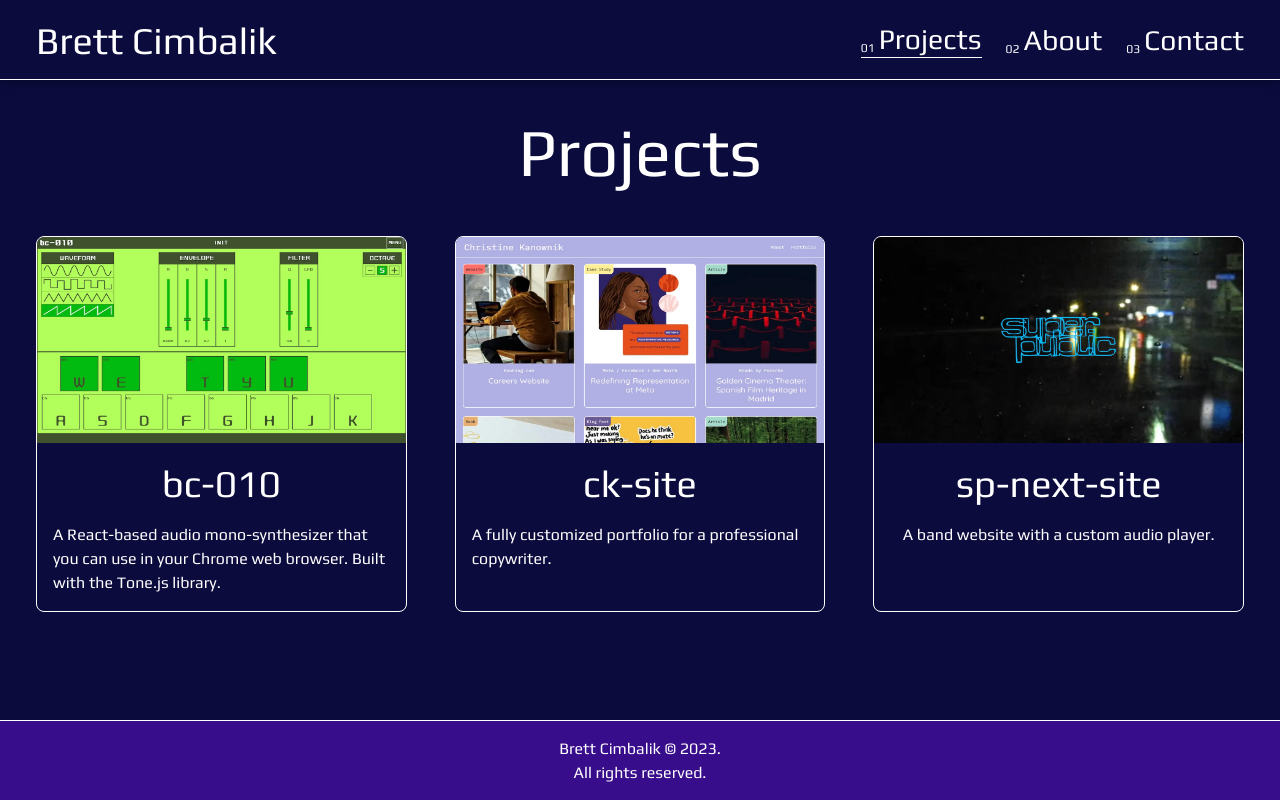
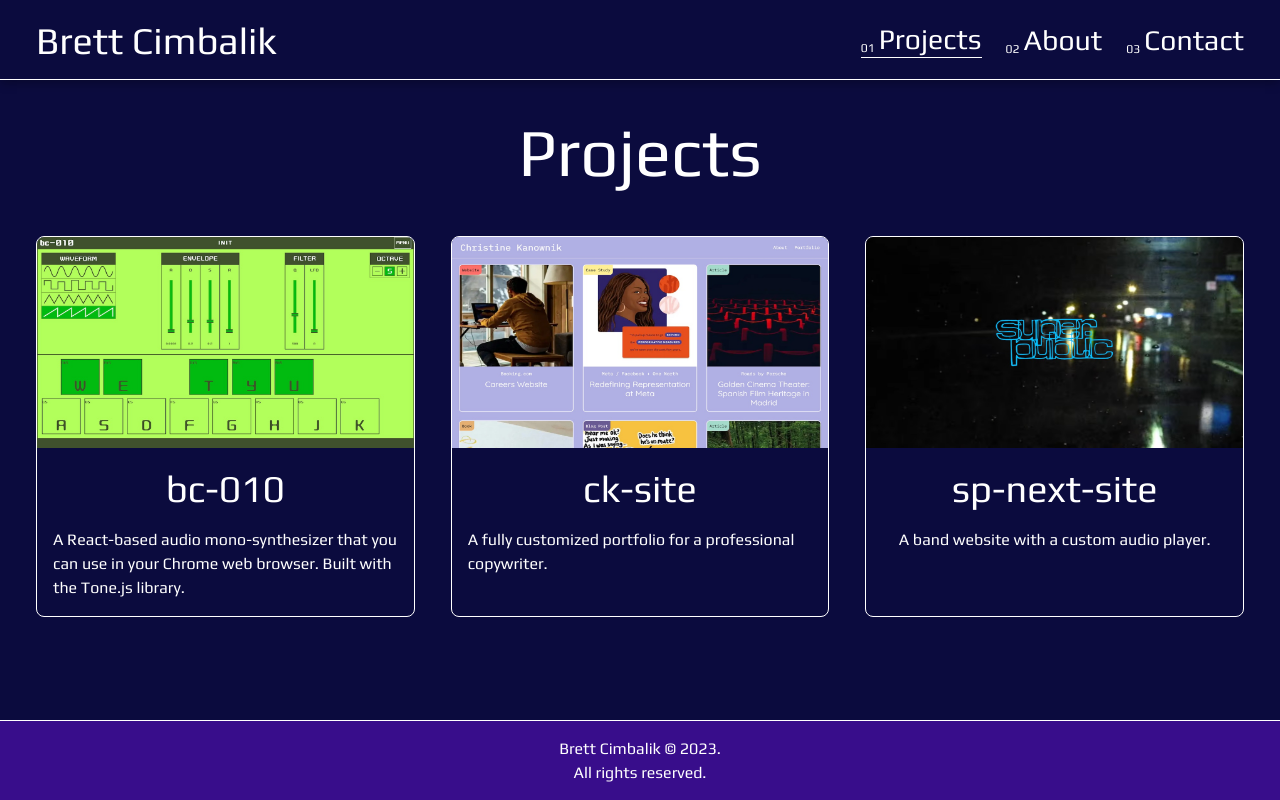
Before and after one commit to bcimbali/my-site-2, a Next.js app: page /projects in a window 1280 px wide. Built offline with nearby package versions, Linux system fonts and the light colour scheme.

Commit message:
tweak(page): update project page card spacing

```diff
--- a/src/components/ProjectsPage/index.tsx
+++ b/src/components/ProjectsPage/index.tsx
@@ -7,9 +7,9 @@ import projectsData from '@/lib/projectsData';
 import PageTitle from '@/components/PageTitle';
 
 const ProjectsContainer = styled.ul`
-  ${({ theme: { mediaQuery } }) => css`
+  ${({ theme: { mediaQuery, spacing } }) => css`
     display: grid;
-    gap: 3rem;
+    gap: ${spacing[2]};
     justify-content: center;
     list-style-type: none;
     padding: 0;
```
